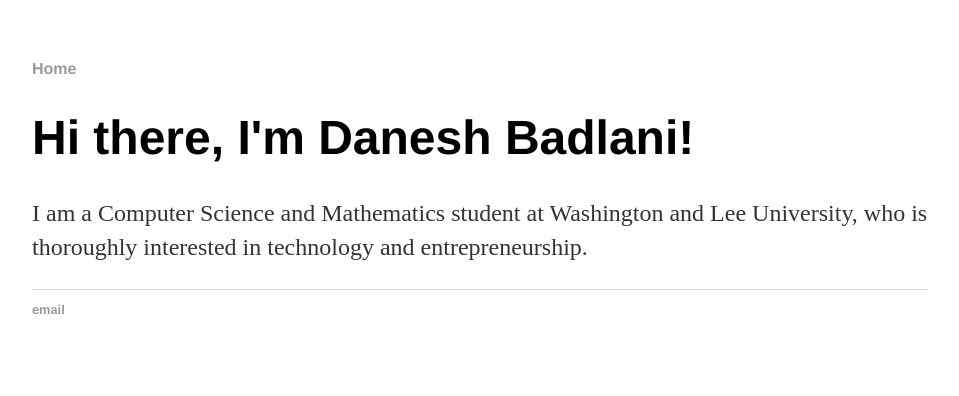
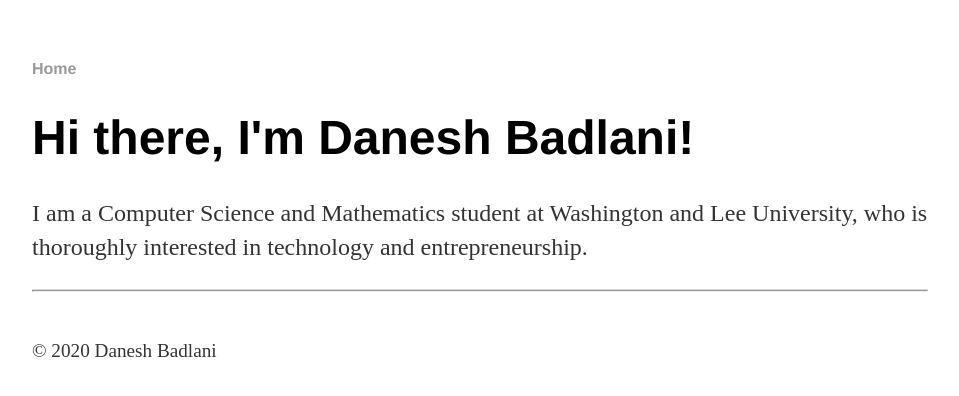
Before and after one commit to daneshbadlani/daneshbadlani.github.io, a Jekyll site: the page built from index.html, in a window 1280 px wide. Shown: the top 396 px of the page, without its empty margins (160-1119 px from the left). Built offline with Jekyll 4.4.1, drawn with Linux system fonts in a browser that asks for light colours.

Commit message:
Update default.html

```diff
--- a/_layouts/default.html
+++ b/_layouts/default.html
@@ -16,10 +16,51 @@
 			{{ content }}
 
 			</div><!-- /.container -->
-			<footer>
-	    		<ul>
-	        		<li><a href="mailto:daneshbadlani@gmail.com">email</a></li>
-				</ul>
-			</footer>
+			<!--Footer-->
+<footer>
+  <hr style="margin-top: 0px;">
+  <div class="container text-center">
+    <div class="row">
+      <div class="col-lg-8 col-lg-offset-2 col-md-10 col-md-offset-1">
+        <ul class="list-inline text-center">
+          <li>
+            <a href="https://www.twitter.com/daneshbadlani">
+              <span class="fa-stack fa-2x">
+                <i class="fa fa-circle fa-stack-2x"></i>
+                <i class="fa fa-twitter fa-stack-1x fa-inverse"></i>
+              </span>
+            </a>
+          </li>
+          <li>
+            <a href="https://github.com/daneshbadlani">
+              <span class="fa-stack fa-2x">
+                <i class="fa fa-circle fa-stack-2x"></i>
+                <i class="fa fa-github fa-stack-1x fa-inverse"></i>
+              </span>
+            </a>
+          </li>
+          <li>
+            <a href="https://www.linkedin.com/in/daneshbadlani">
+              <span class="fa-stack fa-2x">
+                <i class="fa fa-circle fa-stack-2x"></i>
+                <i class="fa fa-linkedin fa-stack-1x fa-inverse"></i>
+              </span>
+            </a>
+          </li>
+          <li>
+            <a href="mailto:daneshbadlani@gmail.com">
+              <span class="fa-stack fa-2x">
+                <i class="fa fa-circle fa-stack-2x"></i>
+                <i class="fa fa-envelope-o fa-stack-1x fa-inverse"></i>
+              </span>
+            </a>
+          </li>
+        </ul>
+        <p>&copy; 2020 Danesh Badlani</p>
+      </div>
+    </div>
+  </div>
+</footer>
+
 		</body>
 	</html>
```
